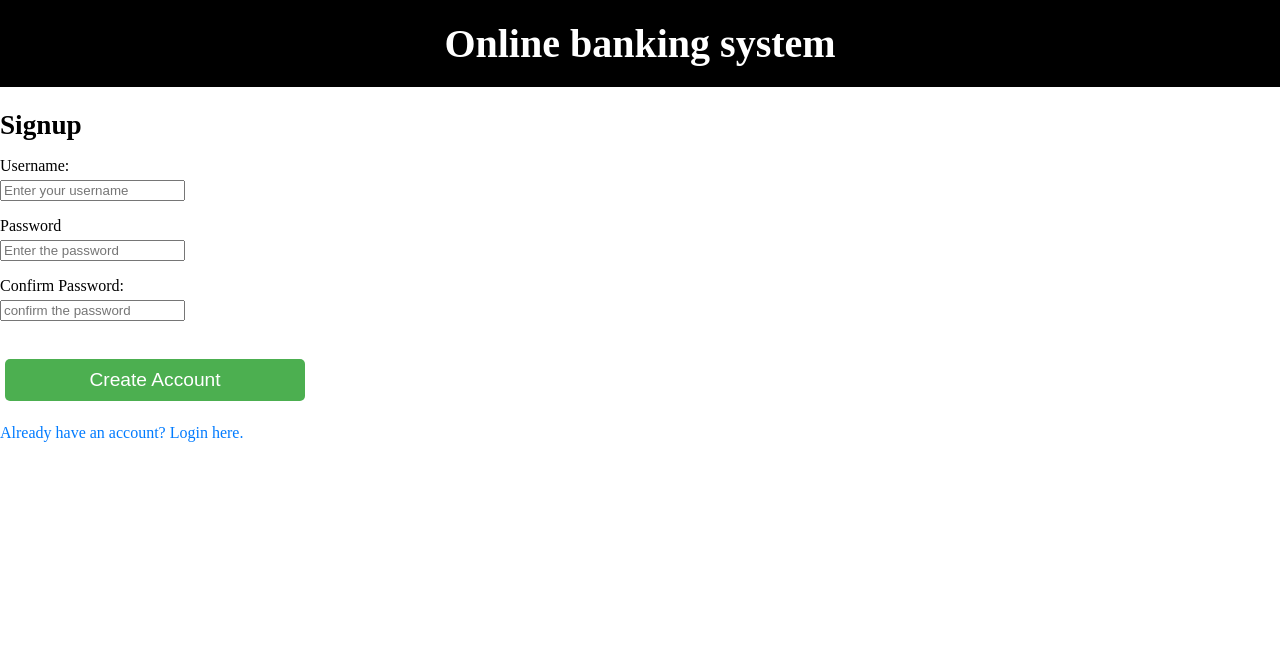
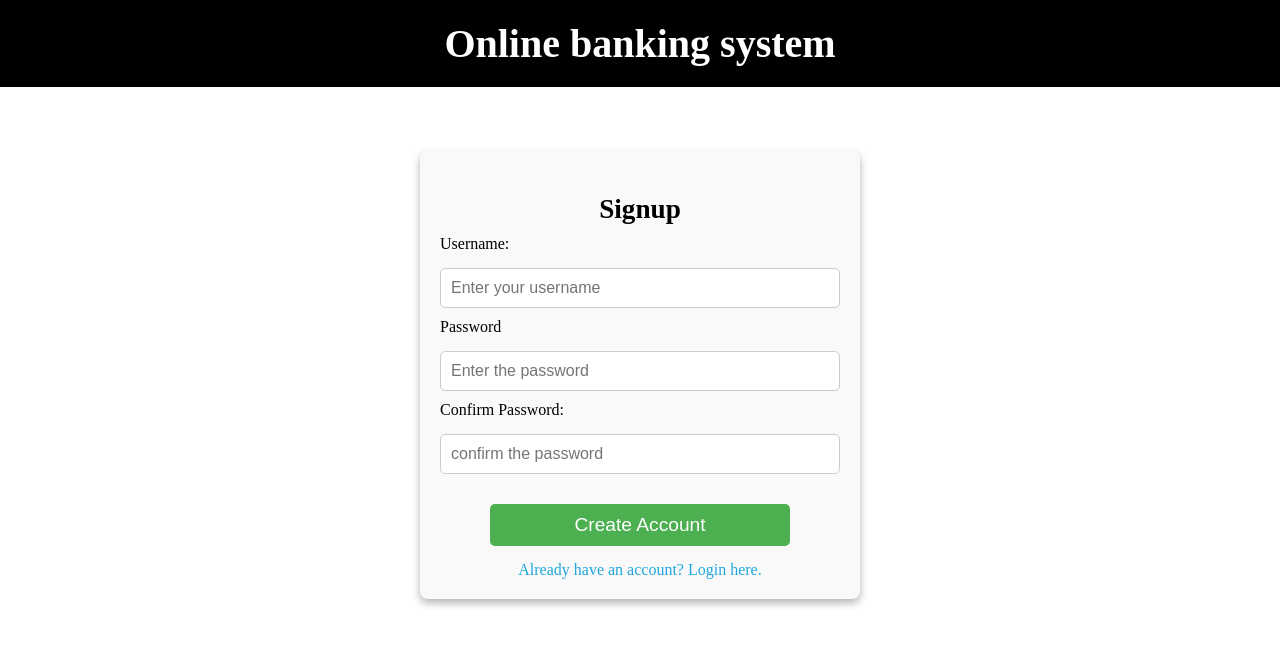
Before and after one commit to jagadeeshpj1610/bankProject, a React (Vite) app in the folder frontend/: page /signup in a window 1280 px wide. Shown: the top 646 px of the page. Built offline with nearby package versions, Linux system fonts and the light colour scheme.

Commit message:
add some styles to user signup  page

```diff
--- a/frontend/src/components/Signup.jsx
+++ b/frontend/src/components/Signup.jsx
@@ -1,6 +1,7 @@
 import React from 'react';
 import { Link } from 'react-router-dom';
 import Header from './header';
+import '../css/login.css'
 
 const Signup = () => {
   return (
@@ -8,17 +9,13 @@ const Signup = () => {
     <Header />
     <div className="signupForm">
       <h2>Signup</h2>
-      <p>Username:</p>
+      <label>Username:</label>
       <input type="text" placeholder="Enter your username" />
-      <p>Password</p>
+      <label>Password</label>
       <input type="email" placeholder="Enter the password" />
-      <p>Confirm Password:</p>
+      <label>Confirm Password:</label>
       <input type="password" placeholder="confirm the password" />
-      <br />
-      <br />
       <button>Create Account</button>
-      <br />
-      <br />
       <Link to="/login">Already have an account? Login here.</Link>
     </div>
     </>
--- a/frontend/src/css/login.css
+++ b/frontend/src/css/login.css
@@ -1,4 +1,3 @@
-
 .loginForm {
     display: flex;
     flex-direction: column;
@@ -12,6 +11,8 @@
     border-radius: 8px;
     box-shadow: 0 4px 8px rgba(0, 0, 0, 0.3);
     margin-top: 6%;
+    position: relative;
+    z-index: 1;
 }
 
 
@@ -19,7 +20,6 @@
     padding: 10px;
     margin: 10px 0;
     width: 100%;
-    max-width: 300px;
     font-size: 1rem;
     border: 1px solid #ccc;
     border-radius: 5px;
@@ -46,7 +46,7 @@
 
 a {
     text-decoration: none;
-    color: #007bff;
+    color: rgb(30, 168, 222);
     font-size: 1rem;
     margin-top: 10px;
 }
@@ -60,12 +60,47 @@
     margin-bottom: 10px;
 }
 
-  .loginForm label{
+.loginForm label {
     font-size: 1.2rem;
-    margin-right: 53%;
+    font-size: 1rem;
+    align-self: flex-start;
+    position: relative;
+    top: 0;
 }
 
 p {
     font-size: 1rem;
     margin-bottom: 5px;
 }
+
+
+.signupForm input {
+    padding: 10px;
+    margin: 10px 0;
+    width: 100%;
+    font-size: 1rem;
+    border: 1px solid #ccc;
+    border-radius: 5px;
+    box-sizing: border-box;
+}
+
+.signupForm {
+    display: flex;
+    flex-direction: column;
+    justify-content: center;
+    align-items: center;
+    margin: 0 auto;
+    padding: 20px;
+    width: 100%;
+    max-width: 400px;
+    background-color: #f9f9f9;
+    border-radius: 8px;
+    box-shadow: 0 4px 8px rgba(0, 0, 0, 0.3);
+    margin-top: 5%;
+}
+
+.signupForm label {
+    font-size: 1rem;
+    margin-bottom: 5px;
+    align-self: flex-start;
+}
```
Lines whose indentation alone changed are shown as unchanged.
